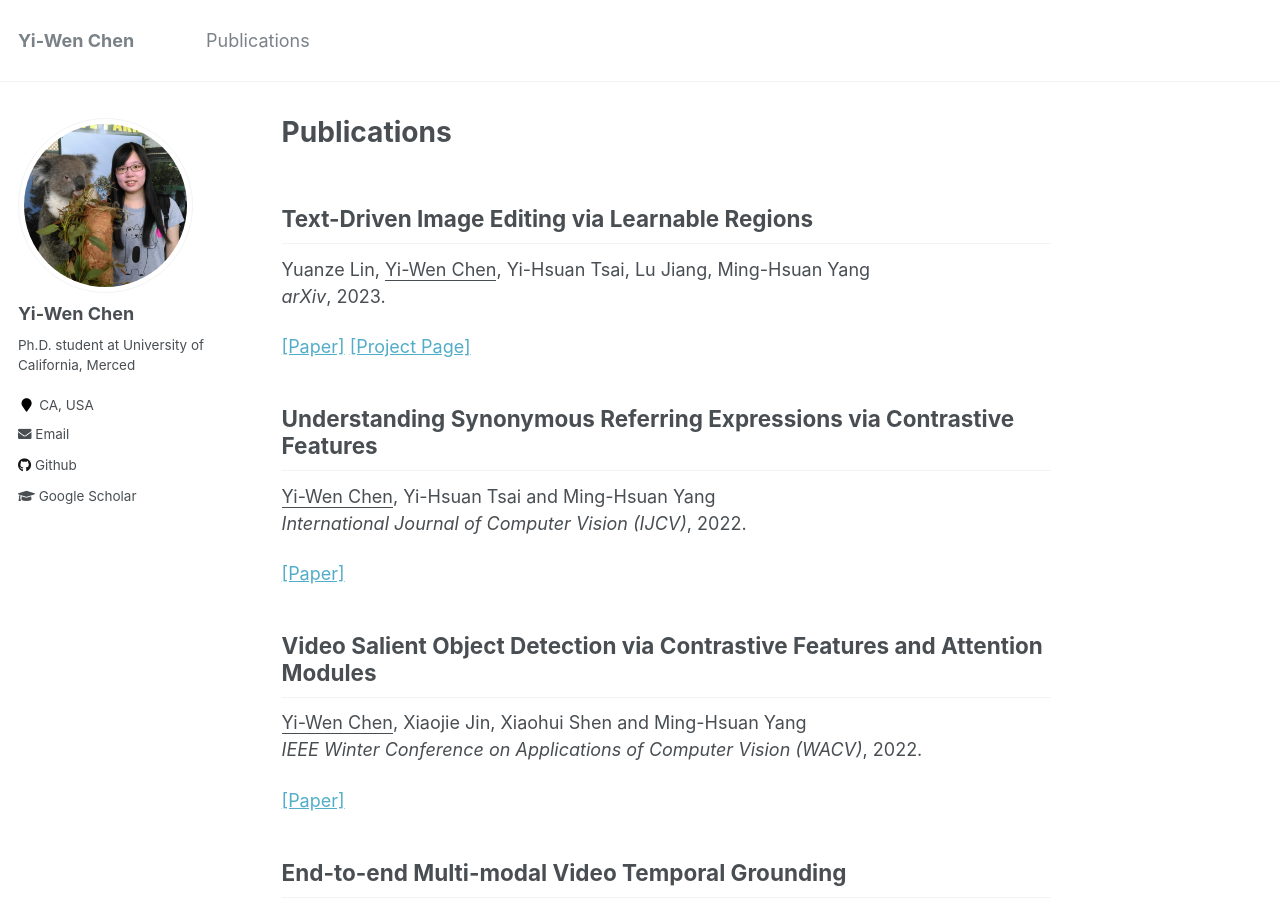
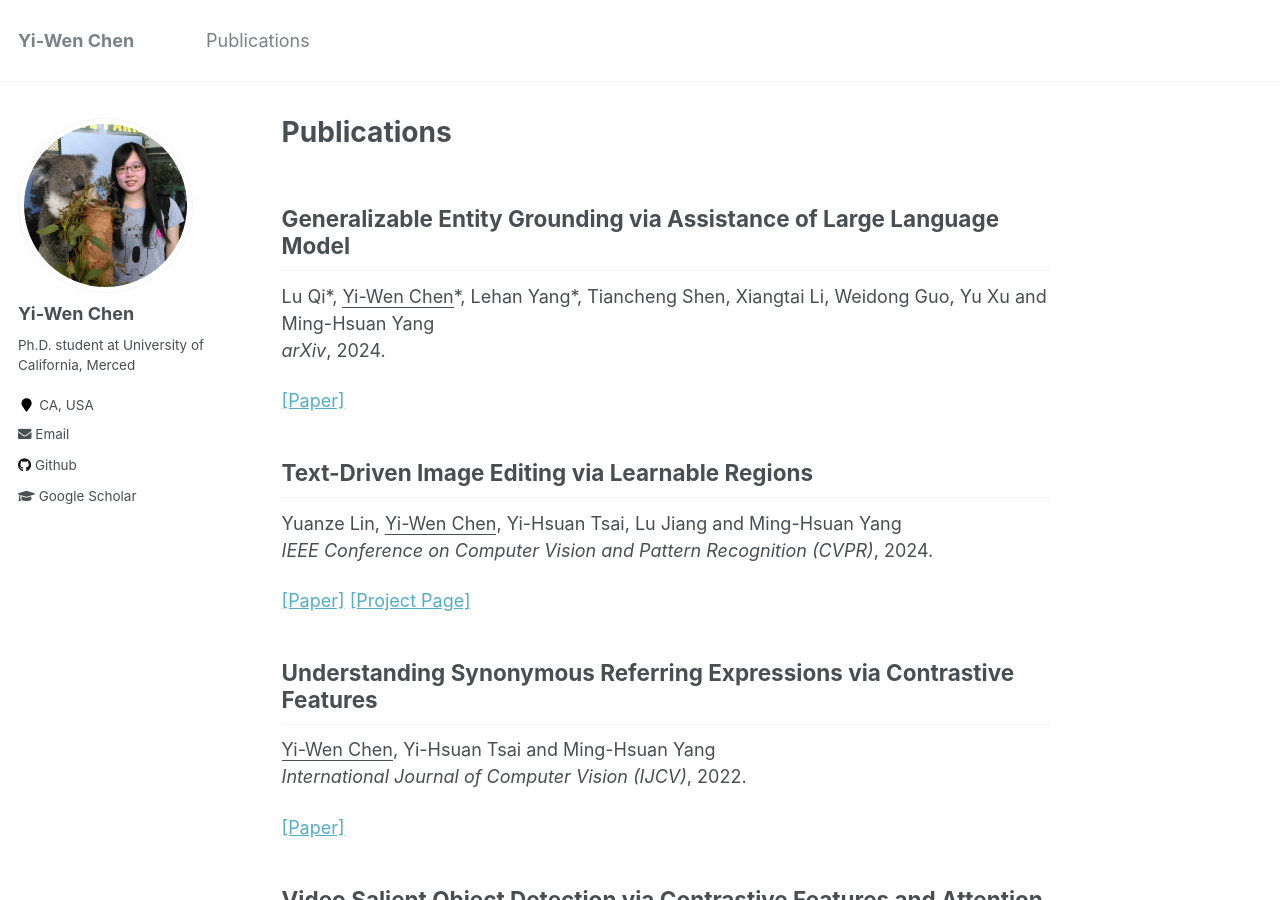
Before and after one commit to wenz116/wenz116.github.io, a Jekyll site: the page built from _pages/publications.md, in a window 1280 px wide and 900 px high. Built offline with Jekyll 4.4.1, drawn with Linux system fonts in a browser that asks for light colours.

Commit message:
Update CV, introduction and publications

```diff
--- a/_pages/publications.md
+++ b/_pages/publications.md
@@ -4,9 +4,15 @@ title: "Publications"
 author_profile: true
 ---
 
+## Generalizable Entity Grounding via Assistance of Large Language Model
+Lu Qi\*, <ins>Yi-Wen Chen</ins>\*, Lehan Yang\*, Tiancheng Shen, Xiangtai Li, Weidong Guo, Yu Xu and Ming-Hsuan Yang <br />
+*arXiv*, 2024.
+
+[[Paper]](https://arxiv.org/abs/2402.02555)
+
 ## Text-Driven Image Editing via Learnable Regions
-Yuanze Lin, <ins>Yi-Wen Chen</ins>, Yi-Hsuan Tsai, Lu Jiang, Ming-Hsuan Yang <br />
-*arXiv*, 2023.
+Yuanze Lin, <ins>Yi-Wen Chen</ins>, Yi-Hsuan Tsai, Lu Jiang and Ming-Hsuan Yang <br />
+*IEEE Conference on Computer Vision and Pattern Recognition (CVPR)*, 2024.
 
 [[Paper]](https://arxiv.org/abs/2311.16432)
 [[Project Page]](https://yuanze-lin.me/LearnableRegions_page/)
```
Also changed, not shown: _pages/about.md (+1 -1 lines), 1 other file.
